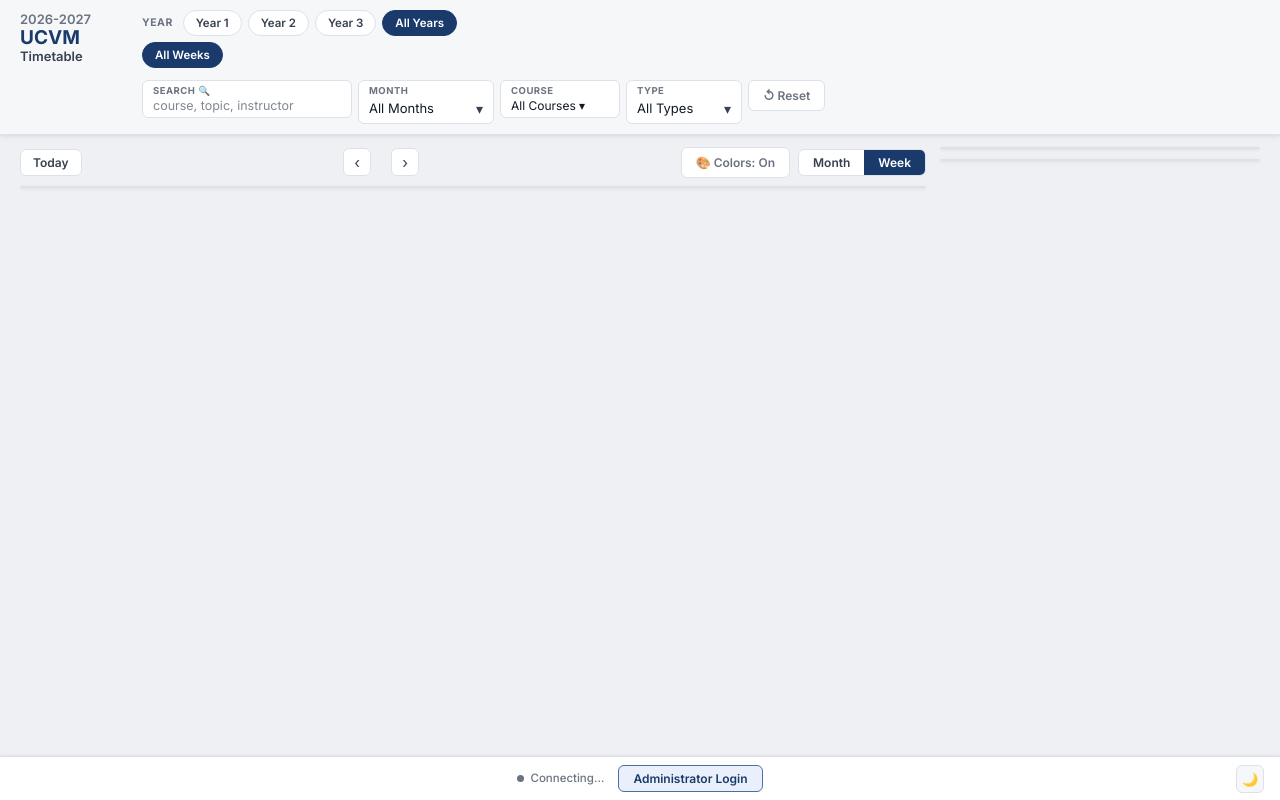
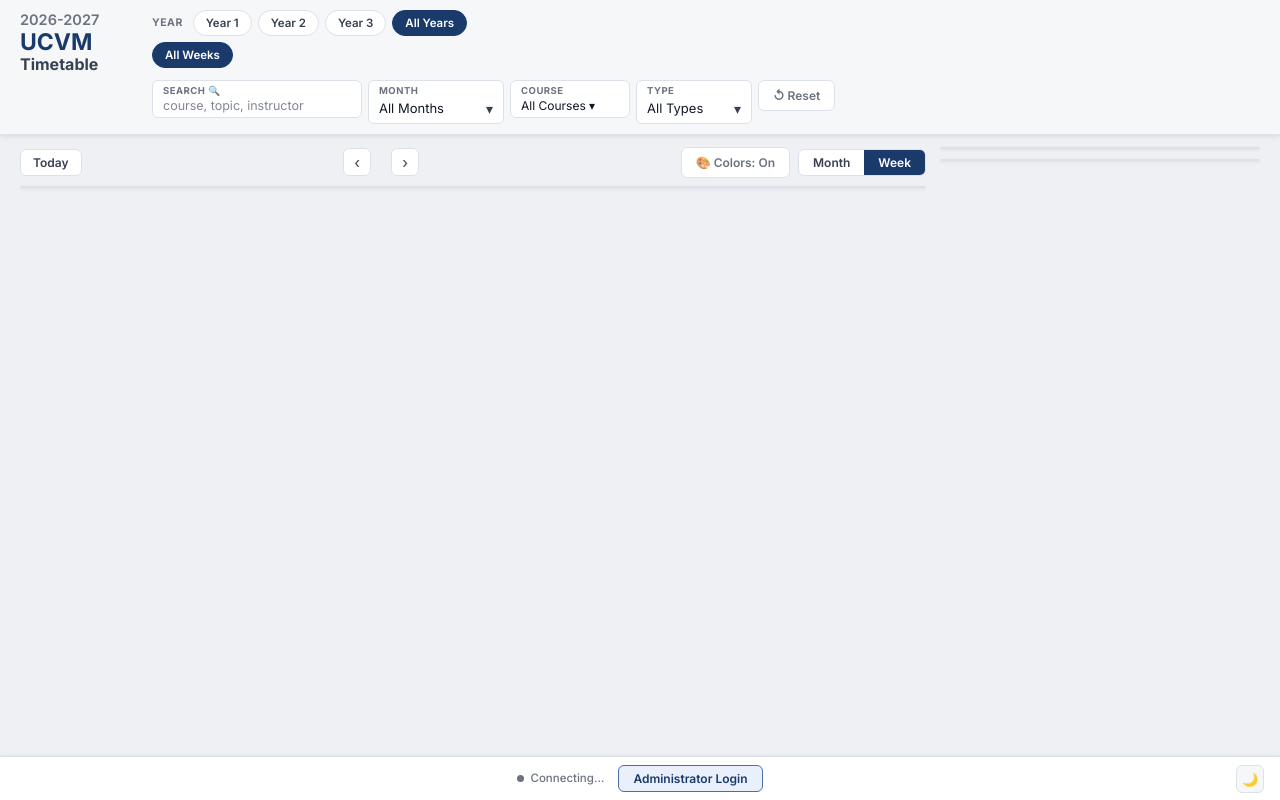
Before and after one commit to DVMOffice/Timetable, a plain HTML site: page index.html in a window 1280 px wide. Drawn offline with Linux system fonts and the light colour scheme; no server answers; a script that the page names is missing.

Commit message:
Update style.css

```diff
--- a/style.css
+++ b/style.css
@@ -53,11 +53,14 @@ select, input, textarea { font-family: inherit; color: inherit; }
 .filter-bar-wrap { background: var(--surface-2); border-bottom: 1px solid var(--border); position: sticky; top: 0; z-index: 50; box-shadow: var(--shadow); }
 .filter-bar-inner { display: flex; align-items: flex-start; gap: 22px; padding: 10px 20px 8px; width: 100%; }
 
-.brand-block { display: flex; flex-direction: column; flex-shrink: 0; padding-top: 2px; min-width: 100px; }
+.brand-block { display: flex; flex-direction: column; flex-shrink: 0; padding-top: 2px; min-width: 110px; }
 .brand-line { font-family: var(--font-body); line-height: 1.15; color: var(--accent); }
-.brand-line-1 { font-size: 13px; font-weight: 600; color: var(--text-3); }
-.brand-line-2 { font-size: 19px; font-weight: 700; }
-.brand-line-3 { font-size: 13px; font-weight: 600; color: var(--text-2); }
+.brand-line-1 { font-size: 14.5px; font-weight: 600; color: var(--text-3); }
+.brand-line-2 { font-size: 23px; font-weight: 800; }
+.brand-line-3 { font-size: 16px; font-weight: 700; color: var(--text-2); }
+
+.filter-block-row-top { align-items: flex-start; }
+.week-btn-lines { display: flex; flex-direction: column; gap: 5px; min-width: 0; }
 
 .filter-stack { display: flex; flex-direction: column; gap: 6px; flex: 1; min-width: 0; }
 
```
